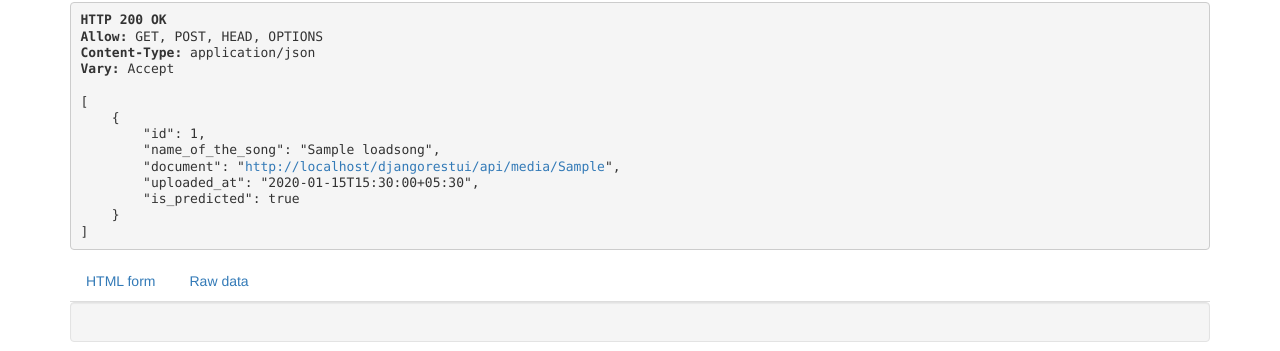
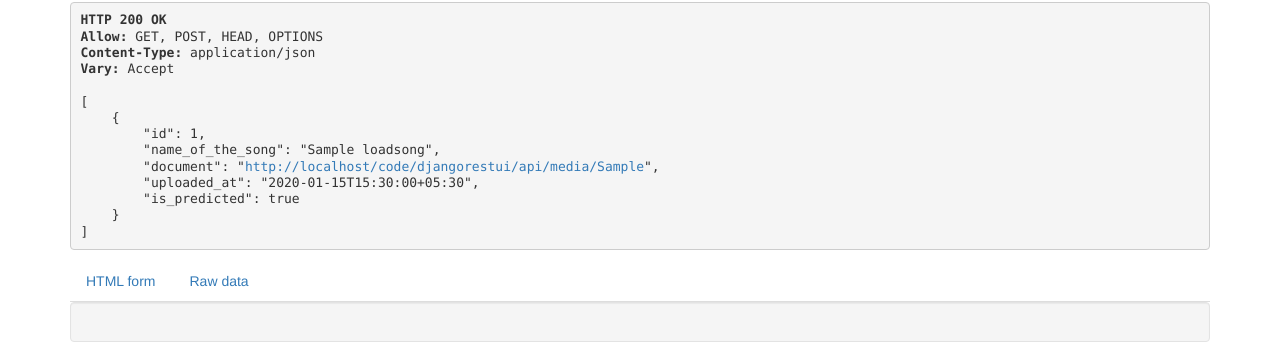
Before and after one commit to SCK22/SongClassificationAndStyleTransfer-DockerApp, a Django app: the page made by djangorestui/api/views.py in a window 1280 px wide. Shown: the part 326-677 px from the top of the page. Run offline with Django 3.2, Linux system fonts and the light colour scheme; tables that the repository leaves empty hold one stand-in row (Sample ...); some libraries are stand-ins or nearby versions.

Commit message:
dockerize app

```diff
--- a/djangorestui/api/templates/main/uploadedsongs.html
+++ b/djangorestui/api/templates/main/uploadedsongs.html
@@ -40,7 +40,7 @@
                     <div class='row'>
                         <!-- {{s}} -->
                         <audio controls style = "width : 250px;">
-                            <source src="../../../../code/djangorestui/api/media/" type="audio/mp3">
+                            <source src="/code/djangorestui/api/media/" type="audio/mp3">
                             Your browser does not support the audio element.
                         </audio>
                     </div>
--- a/djangorestui/api/views.py
+++ b/djangorestui/api/views.py
@@ -26,10 +26,10 @@ def simple_upload(request):
         fs = FileSystemStorage()
         filename = fs.save(myfile.name, myfile)
         uploaded_file_url = fs.url(filename)
-        for i in os.listdir('../'):
+        for i in os.listdir('/code/djangorestui/api/media'):
           if i == filename:
-            src = './djangorestui/api/media/' + i
-            dst = './djangorestui/api/media/' + make_names(i)
+            src = '/code/djangorestui/api/media/' + i
+            dst = '/code/djangorestui/api/media/' + make_names(i)
             os.rename(src,dst)
 
         return render(request, 'main/sample_upload.html', {
@@ -39,8 +39,8 @@ def simple_upload(request):
 
 def uploaded_files(request):
     file_names = []
-    for i in os.listdir('api/media/'):
-      if os.path.isfile('api/media/{}'.format(i)):
+    for i in os.listdir('/code/djangorestui/api/media/'):
+      if os.path.isfile('/code/djangorestui/api/media/{}'.format(i)):
         file_names.append(i)
     file_m_time = {}
     # for i in os.listdir('api/media'):
--- a/djangorestui/djangorestui/settings.py
+++ b/djangorestui/djangorestui/settings.py
@@ -46,8 +46,8 @@ INTERNAL_HOSTS = ['']
 #         except dns.exception.Timeout:
 #             print('Unable to resolve %r, skipping' % host)
 
-MEDIA_ROOT = 'djangorestui/api/media/'
-MEDIA_URL = 'djangorestui/api/media/'
+MEDIA_ROOT = '/code/djangorestui/api/media/'
+MEDIA_URL = '/code/djangorestui/api/media/'
 print("MEDIA_ROOT", MEDIA_ROOT)
 
 # STATIC_ROOT = os.path.join(BASE_DIR, ‘staticfiles’)
@@ -147,7 +147,7 @@ USE_TZ = True
 # Static files (CSS, JavaScript, Images)
 # https://docs.djangoproject.com/en/2.1/howto/static-files/
 
-STATIC_URL = '/static/'
+# STATIC_URL = '/static/'
 SETTINGS_PATH = os.getcwd()
 TEMPLATE_DIRS = (
     os.path.join(SETTINGS_PATH, 'templates'),
--- a/djangorestui/model_input.json
+++ b/djangorestui/model_input.json
@@ -1 +1 @@
-{"model_name": null, "song_name": "A_Million_Dreams.mp3"}
+{"model_name": null, "song_name": "Believer_-_Imagine_Dragons_(violincellobass_cover)_-_Simply_Three.mp3"}
--- a/djangorestui/pred_class.txt
+++ /dev/null
@@ -1 +0,0 @@
-Could not predict
--- a/djangorestui/top3_classes.json
+++ b/djangorestui/top3_classes.json
@@ -1 +1 @@
-{"blues": "0.68504524", "pop": "0.21468672", "reggae": "0.09983174"}
+{"hiphop": "0.6965477", "reggae": "0.30140573", "blues": "0.001759659"}
--- a/docker-compose.yml
+++ b/docker-compose.yml
@@ -6,6 +6,7 @@ services:
     command: python manage.py runserver 0.0.0.0:8000
     volumes:
       - .:/code
+      - ./media:/code/djangorestui/api/media
     ports:
       - "8000:8000"
 # -v: /api/media:/code/djangorestui/api/media
```
Also changed, not shown: 3 other files.
